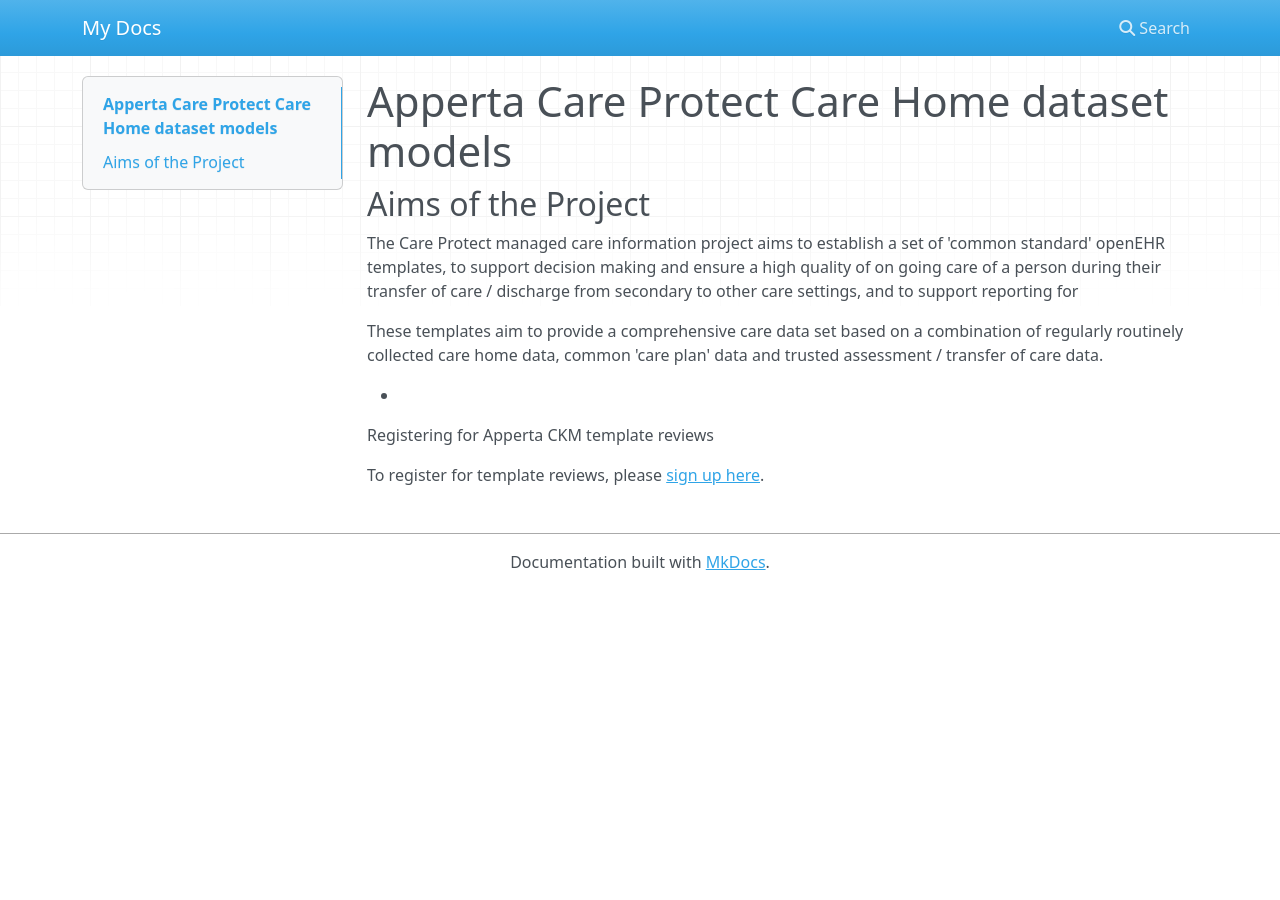
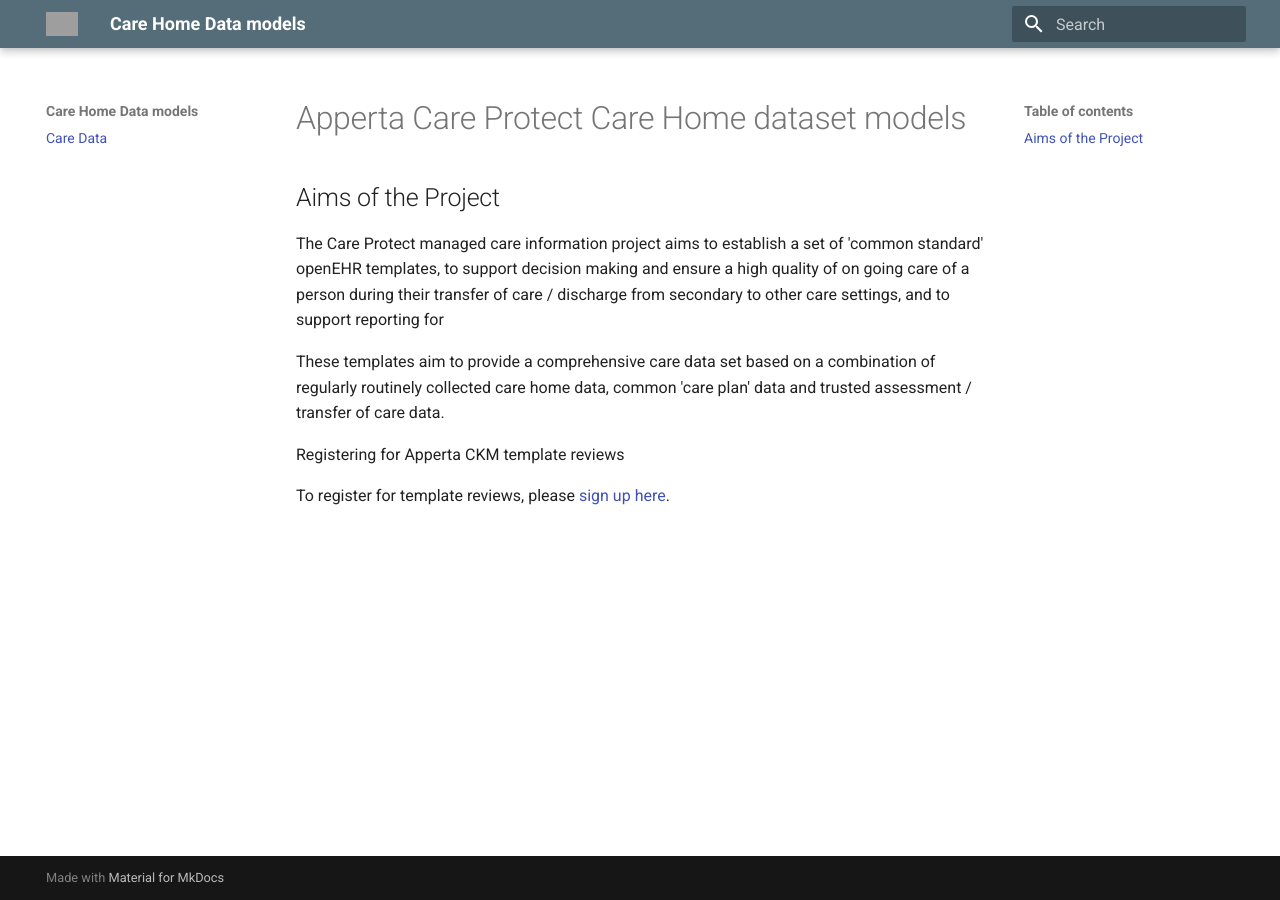
Before and after one commit to freshehrteam/SBRI-Care-home, an MkDocs documentation site: the page built from docs/index.md, in a window 1280 px wide. Built offline with MkDocs 1.6.1 and Material for MkDocs 9.7.7, drawn with Linux system fonts in a browser that asks for light colours; nearby versions of some CDN libraries; grey boxes are pictures that could not be loaded.

Commit message:
Updated mkdocs

```diff
--- a/docs/index.md
+++ b/docs/index.md
@@ -12,8 +12,6 @@
 
 These templates aim to provide a comprehensive care data set based on a combination of regularly routinely collected care home data, common 'care plan' data and trusted assessment / transfer of care data.
 
--
-
 Registering for Apperta CKM template reviews
 
 To register for template reviews, please [sign up here](https://ckm.apperta.org/ckm/).
--- a/mkdocs.yml
+++ b/mkdocs.yml
@@ -1 +1,8 @@
-site_name: My Docs
+site_name: Care Home Data models
+theme:
+  name: material
+  logo: images/j-mohw.png
+  favicon: images/j-mohw.png
+  palette:
+    primary: blue grey
+    accent: teal
```
